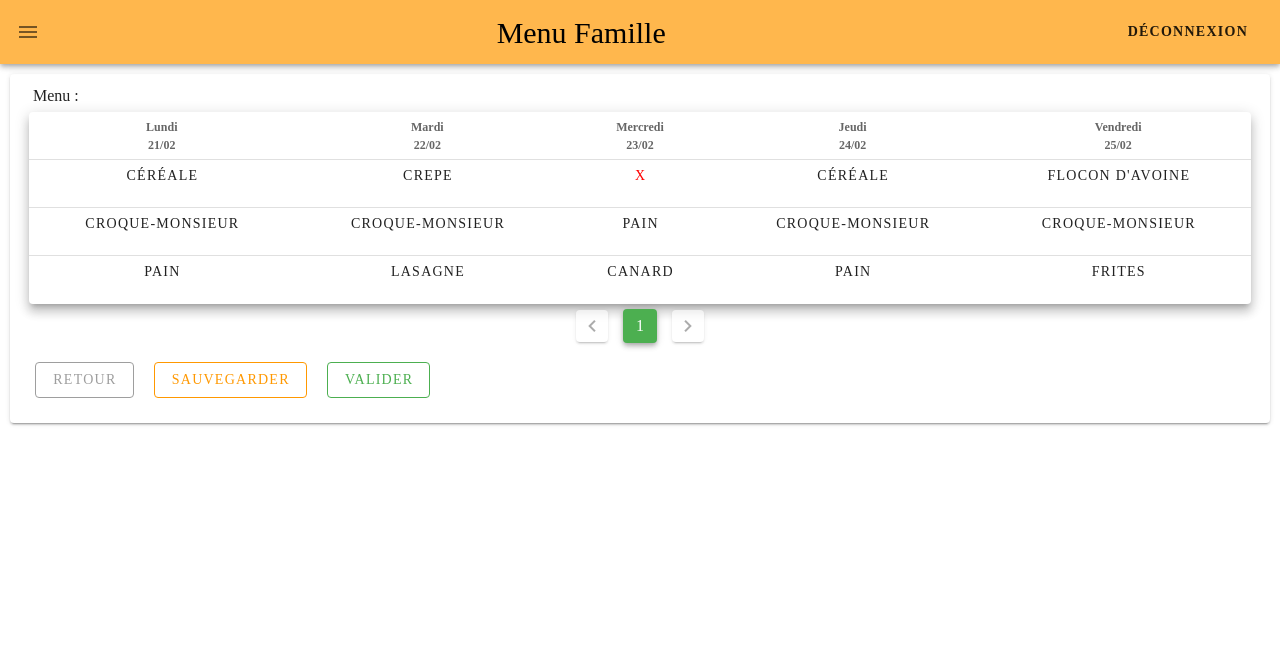
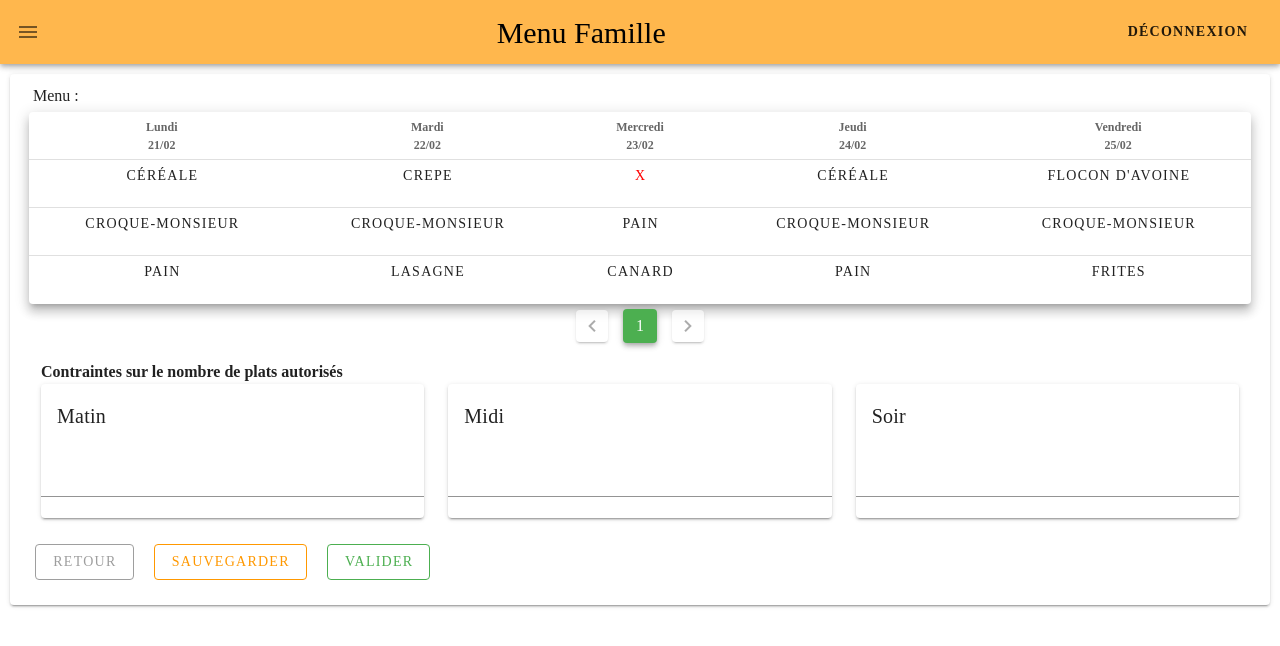
Before and after one commit to dorineT/MDL-MenuFamille, a Vue app in the folder front/menufamille/: page /menuModification in a window 1280 px wide. Shown: the top 646 px of the page. Built offline with nearby package versions, Linux system fonts and the light colour scheme; sample sign-in values are in the browser's storage.

Commit message:
contrainte nb plat sur modification menu

```diff
--- a/front/menufamille/src/components/CalendarConstraintDayDay.vue
+++ b/front/menufamille/src/components/CalendarConstraintDayDay.vue
@@ -125,6 +125,7 @@
 
 <script>
 	import { eventBus } from "../main";
+	import checkContrainte from './../services/checkContrainteMenu'
 	import MenuDao from './../services/api.menu'
 	let DAOMenu = new MenuDao()
 
@@ -339,7 +340,7 @@
 					menuJourOld.tagsMatin = newTags;
 
 					if(this.formData.nbPlatMatin !== null){
-						this.errorMessage.matin = this.verifContraintePlatMatin();
+						this.errorMessage.matin = checkContrainte.verifContraintePlatMatin();
 					}
 
 				} else if (periode === "midi") {
@@ -348,7 +349,7 @@
 					menuJourOld.tagsMidi = newTags;
 
 					if(this.formData.nbPlatMidi !== null){
-						this.errorMessage.midi = this.verifContraintePlatMidi();
+						this.errorMessage.midi = checkContrainte.verifContraintePlatMidi();
 					}
 				} else if (periode === "soir") {
 					menuJourOld.soir = item.plat;
@@ -356,7 +357,7 @@
 					menuJourOld.tagsSoir = newTags;
 
 					if(this.formData.nbPlatSoir !== null){
-						this.errorMessage.soir = this.verifContraintePlatSoir();
+						this.errorMessage.soir = checkContrainte.verifContraintePlatSoir();
 					}
 				}
 
@@ -375,67 +376,6 @@
 				}
 			},
 
-			verifContraintePlatMatin() {
-				const count = {};
-
-				this.items.forEach((element) => {
-					if ((element.midi !== "/") & (element.matin != "")) {
-						if (count[element.matin]) {
-							count[element.matin] += 1;
-						} else {
-							count[element.matin] = 1;
-						}
-					}
-				});
-
-				for (const item in count) {
-					if (count[item] > this.formData.nbPlatMatin) {
-						return "Contrainte de plat identique non respectée pour le matin";
-					}
-				}
-				return "";
-			},
-
-			verifContraintePlatMidi() {
-				const count = {};
-
-				this.items.forEach((element) => {
-					if ((element.midi !== "/") & (element.midi != "")) {
-						if (count[element.midi]) {
-							count[element.midi] += 1;
-						} else {
-							count[element.midi] = 1;
-						}
-					}
-				});
-
-				for (const item in count) {
-					if (count[item] > this.formData.nbPlatMidi) {
-						return "Contrainte de plat identique non respectée pour le midi";
-					}
-				}
-				return "";
-			},
-			verifContraintePlatSoir() {
-				const count = {};
-
-				this.items.forEach((element) => {
-					if ((element.midi !== "/") & (element.soir != "")) {
-						if (count[element.soir]) {
-							count[element.soir] += 1;
-						} else {
-							count[element.soir] = 1;
-						}
-					}
-				});
-
-				for (const item in count) {
-					if (count[item] > this.formData.nbPlatSoir) {
-						return "Contrainte de plat identique non respectée pour le soir";
-					}
-				}
-				return "";
-			},
 
 			creationMenuDone(){
 				let menuNew = {
@@ -448,6 +388,7 @@
 					nbPlatSoir: this.formData.nbPlatSoir,
 					type: this.formData.choixTypeMenu,
 					verrou: false,
+					daysUntilSuggestion: this.formData.daysUntilSuggestion,
 					plats: this.items,
 				}
 				console.log(menuNew)
--- a/front/menufamille/src/components/CalendarModificationMenu.vue
+++ b/front/menufamille/src/components/CalendarModificationMenu.vue
@@ -73,12 +73,64 @@
         @previous="previousPageMenu"
         @input="changePageEvent"
       ></v-pagination>
+
+      <v-container grid-list-xs fluid>
+        <h4>Contraintes sur le nombre de plats autorisés</h4>
+        <v-row>
+          <v-col>
+            <v-card xs="12" sm="4" lg="4" xl="4">
+              <v-card-title>Matin</v-card-title>
+              <v-text-field
+                type="number"
+                step="any"
+                min="0"
+                ref="input"
+                :rules="nbPlatRule"
+                v-model.number="nbPlatMatin"
+              ></v-text-field>
+            </v-card>
+          </v-col>
+          <v-col>
+            <v-card xs="12" sm="4" lg="4" xl="4">
+               <v-card-title>Midi</v-card-title>
+              <v-text-field
+                type="number"
+                step="any"
+                min="0"
+                ref="input"
+                :rules="nbPlatRule"
+                v-model.number="nbPlatMidi"
+              ></v-text-field>
+            </v-card>
+          </v-col>
+          <v-col>
+            <v-card xs="12" sm="4" lg="4" xl="4">
+               <v-card-title>Soir</v-card-title>
+              <v-text-field
+                type="number"
+                step="any"
+                min="0"
+                ref="input"
+                :rules="nbPlatRule"
+                v-model.number="nbPlatSoir"
+              ></v-text-field>
+            </v-card>
+          </v-col>
+        </v-row>
+      </v-container>
+
+      <v-snackbar v-model="errorMessage.error" text color="red">
+        {{ errorMessage.matin }}
+        {{ errorMessage.midi }}
+        {{ errorMessage.soir }}
+      </v-snackbar>
     </div>
 
 </template>
 
 <script>
 import {eventBus } from '../main'
+import checkContrainte from '../services/checkContrainteMenu'
 export default {
     props:['periodeMenu'],
     data () {
@@ -162,6 +214,9 @@ export default {
           ],
           dateDebut: '21/02/2022',
           dateFin: '25/02/2022',
+          nbPlatMatin: null,
+          nbPlatMidi: null,
+          nbPlatSoir: null,
           verrou: false
         },
         items: [],
@@ -170,7 +225,18 @@ export default {
         nbJourMenu: 0,
         platsMatin:[],
         platsMidi: [],
-        platsSoir: []
+        platsSoir: [],
+        errorMessage: {
+          matin: "",
+          midi: "",
+          soir: "",
+          error: false,
+        },
+
+        nbPlatRule: [
+          v => (v >= 0) || 'Chiffre supérieur positif ou 0',
+        ],
+
       }
     },
     mounted(){
@@ -284,16 +350,28 @@ export default {
           menuJourOld.matin = menuJour.plat
           menuJourOld.matinNbPers = menuJour.nbPers
           menuJourOld.tagsMatin = newTags
+
+          if(this.menu.nbPlatMatin !== null){
+            this.errorMessage.matin = checkContrainte.verifContraintePlatMatin();
+          }
         }
         else if(periode === 'midi'){
           menuJourOld.midi = menuJour.plat
           menuJourOld.midiNbPers = menuJour.nbPers
           menuJourOld.tagsMidi = newTags
+
+          if(this.menu.nbPlatMatin !== null){
+            this.errorMessage.matin = checkContrainte.verifContraintePlatMidi();
+          }
         }
         else if(periode === 'soir'){
           menuJourOld.soir = menuJour.plat
           menuJourOld.soirNbPers = menuJour.nbPers
           menuJourOld.tagsSoir = newTags
+
+          if(this.menu.nbPlatMatin !== null){
+            this.errorMessage.matin = checkContrainte.verifContraintePlatSoir();
+          }
         }
 
         let iStart = (this.page-1) * 7
--- a/front/menufamille/src/components/Constraintscalendar.vue
+++ b/front/menufamille/src/components/Constraintscalendar.vue
@@ -297,6 +297,7 @@
 					choixMenuAutomatique: null,
 					dateDebut: null,
 					dateFin: null,
+					daysUntilSuggestion: 2,
 					tagsMatin: [],
 					tagsMidi: [],
 					tagsSoir: [],
--- /dev/null
+++ b/front/menufamille/src/services/checkContrainteMenu.js
@@ -0,0 +1,62 @@
+exports.verifContraintePlatMatin = () => {
+    const count = {};
+
+    this.items.forEach((element) => {
+        if ((element.matin !== "/") & (element.matin != "")) {
+            if (count[element.matin]) {
+                count[element.matin] += 1;
+            } else {
+                count[element.matin] = 1;
+            }
+        }
+    });
+
+    for (const item in count) {
+        if (count[item] > this.formData.nbPlatMatin) {
+            return "Contrainte de plat identique non respectée pour le matin";
+        }
+    }
+    return "";
+}
+
+exports.verifContraintePlatMidi = () => {
+    const count = {};
+
+    this.items.forEach((element) => {
+        if ((element.midi !== "/") & (element.midi != "")) {
+            if (count[element.midi]) {
+                count[element.midi] += 1;
+            } else {
+                count[element.midi] = 1;
+            }
+        }
+    });
+
+    for (const item in count) {
+        if (count[item] > this.formData.nbPlatMidi) {
+            return "Contrainte de plat identique non respectée pour le midi";
+        }
+    }
+    return "";
+}
+
+exports.verifContraintePlatSoir = () => {
+    const count = {};
+
+    this.items.forEach((element) => {
+        if ((element.soir !== "/") & (element.soir != "")) {
+            if (count[element.soir]) {
+                count[element.soir] += 1;
+            } else {
+                count[element.soir] = 1;
+            }
+        }
+    });
+
+    for (const item in count) {
+        if (count[item] > this.formData.nbPlatSoir) {
+            return "Contrainte de plat identique non respectée pour le soir";
+        }
+    }
+    return "";
+}
```
